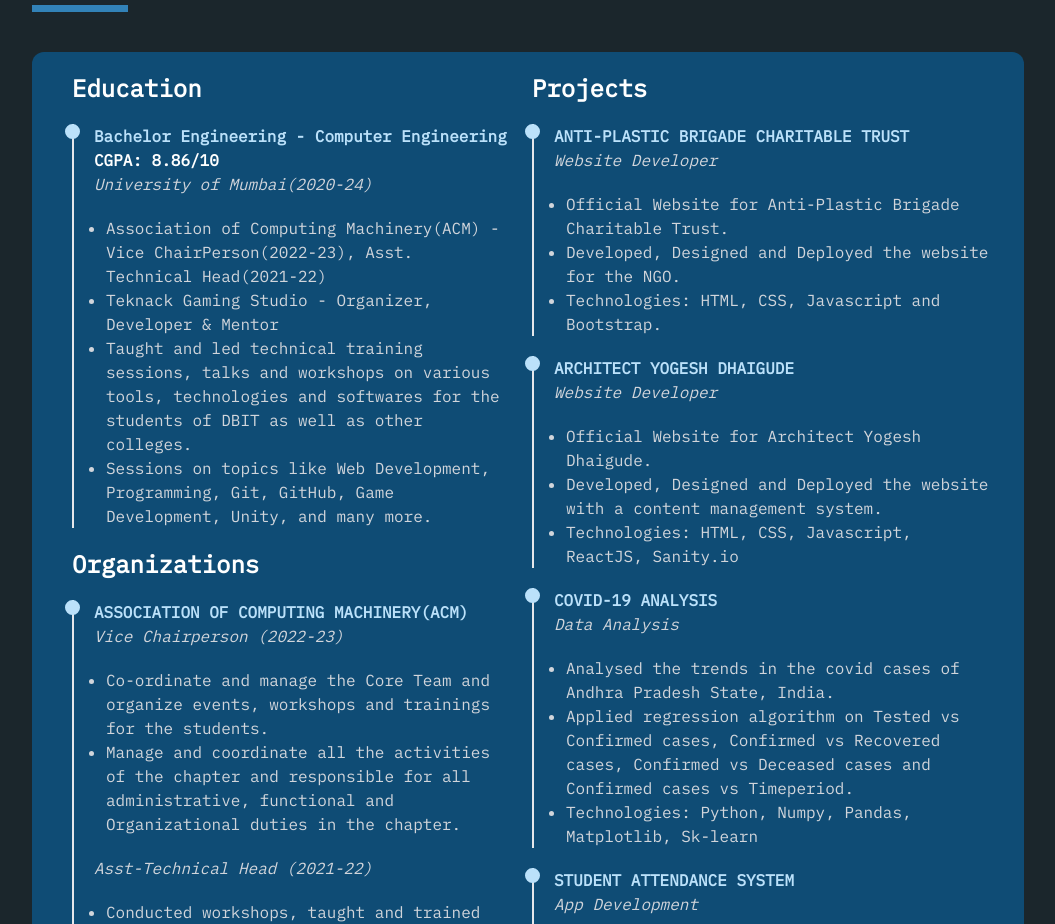
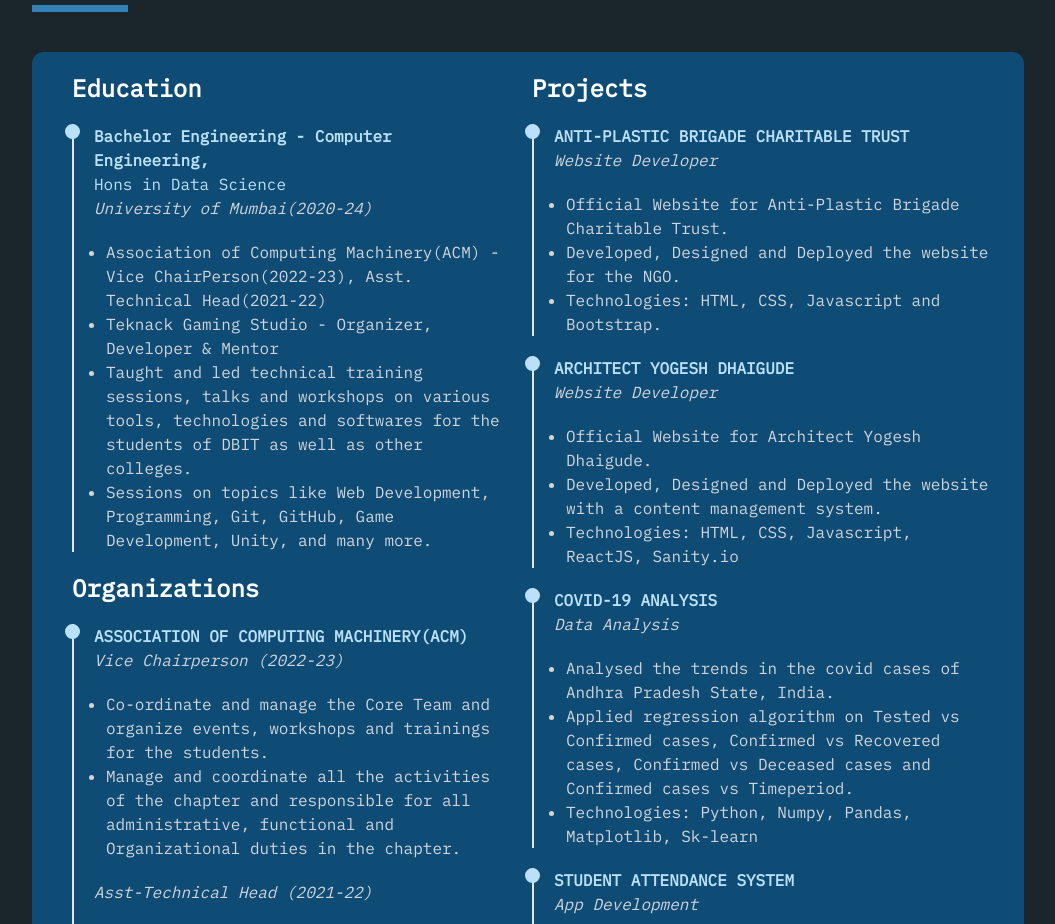
Before and after one commit to sd8capricon/sid-portfolio, a Next.js app: page / in a window 1280 px wide. Shown: the part 1392-2316 px from the top of the page, without its empty margins (112-1167 px from the left). Built offline with nearby package versions, Linux system fonts and the light colour scheme.

Commit message:
Include Hons

```diff
--- a/pages/index.tsx
+++ b/pages/index.tsx
@@ -154,8 +154,11 @@ const Home = () => {
           <div className="lg:col-span-1 ml-3 md:ml-9">
             <h3 className="text-2xl font-bold inline-block mb-5">Education</h3>
             <div className="container px-5 resume-item relative border-l-2 mb-5">
-              <h4 className='font-bold text-primary-lighter'>Bachelor Engineering - Computer Engineering</h4>
-              <span className='font-semibold'>CGPA: 8.86/10</span><br />
+              <h4 className='font-bold text-primary-lighter'>
+                Bachelor Engineering - Computer Engineering, <br />
+                <span className='font-normal'>Hons in Data Science</span>
+              </h4>
+              {/* <span className='font-semibold'>Hons in Data Science</span><br /> */}
               <span className='text-gray-300 italic'>University of Mumbai(2020-24)</span>
               <ul className='text-gray-300 mt-5 ml-3 list-disc'>
                 <li>Association of Computing Machinery(ACM) - Vice ChairPerson(2022-23), Asst. Technical Head(2021-22)</li>
```
